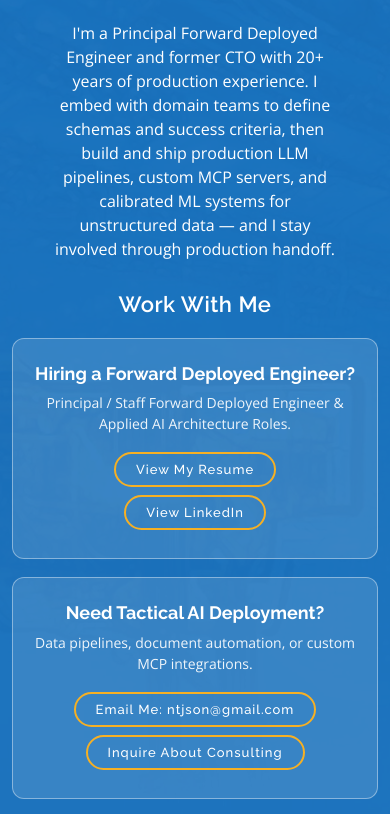
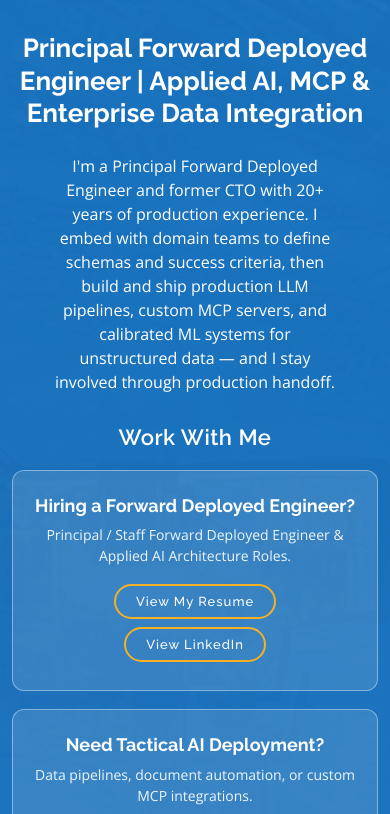
Before and after one commit to ntjson2/ntjson2.github.io, a plain HTML site: page index.html in a window 390 px wide. Shown: the part 148-962 px from the top of the page. Drawn offline with nearby package versions, Linux system fonts and the light colour scheme.

Commit message:
Add breathing room above homepage hero heading
The fixed top bar and header occupy 130px, and the hero previously used exactly 130px of top padding, leaving the role heading flush against the header. Increase desktop top padding to 190px and mobile/short-screen padding to 180px so the heading clears the fixed chrome by 56-70px.

```diff
--- a/assets/css/style.css
+++ b/assets/css/style.css
@@ -576,7 +576,7 @@ h6 {
 #hero {
   height: auto;
   min-height: 80vh;
-  padding: 130px 0 80px;
+  padding: 190px 0 80px;
 }
 
 #hero h1 {
@@ -661,8 +661,9 @@ h6 {
 @media (max-width: 768px),
 (max-height: 700px) {
   #hero {
-    height: 120vh;
-    padding: 100px 0;
+    height: auto;
+    min-height: 100vh;
+    padding: 180px 0 80px;
   }
 
   #hero h2 {
```
